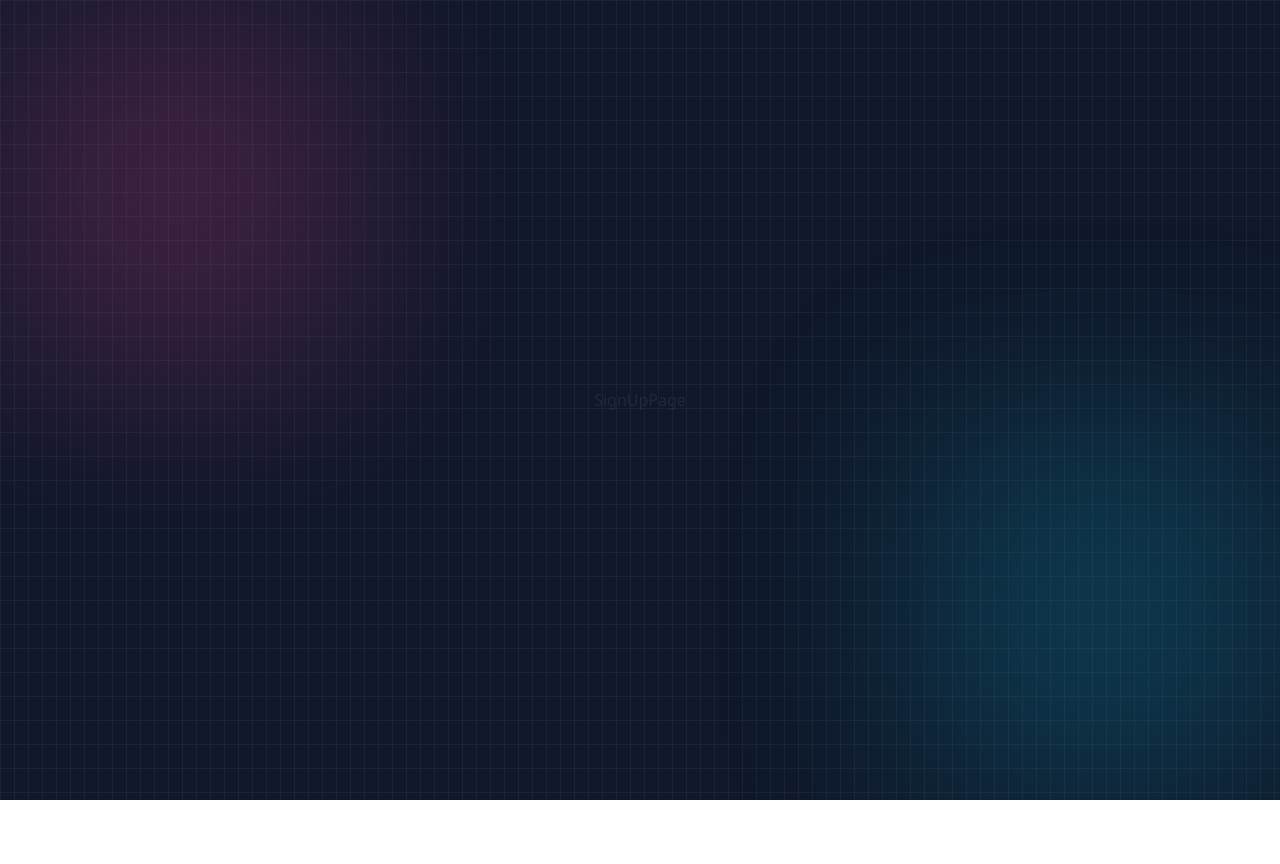
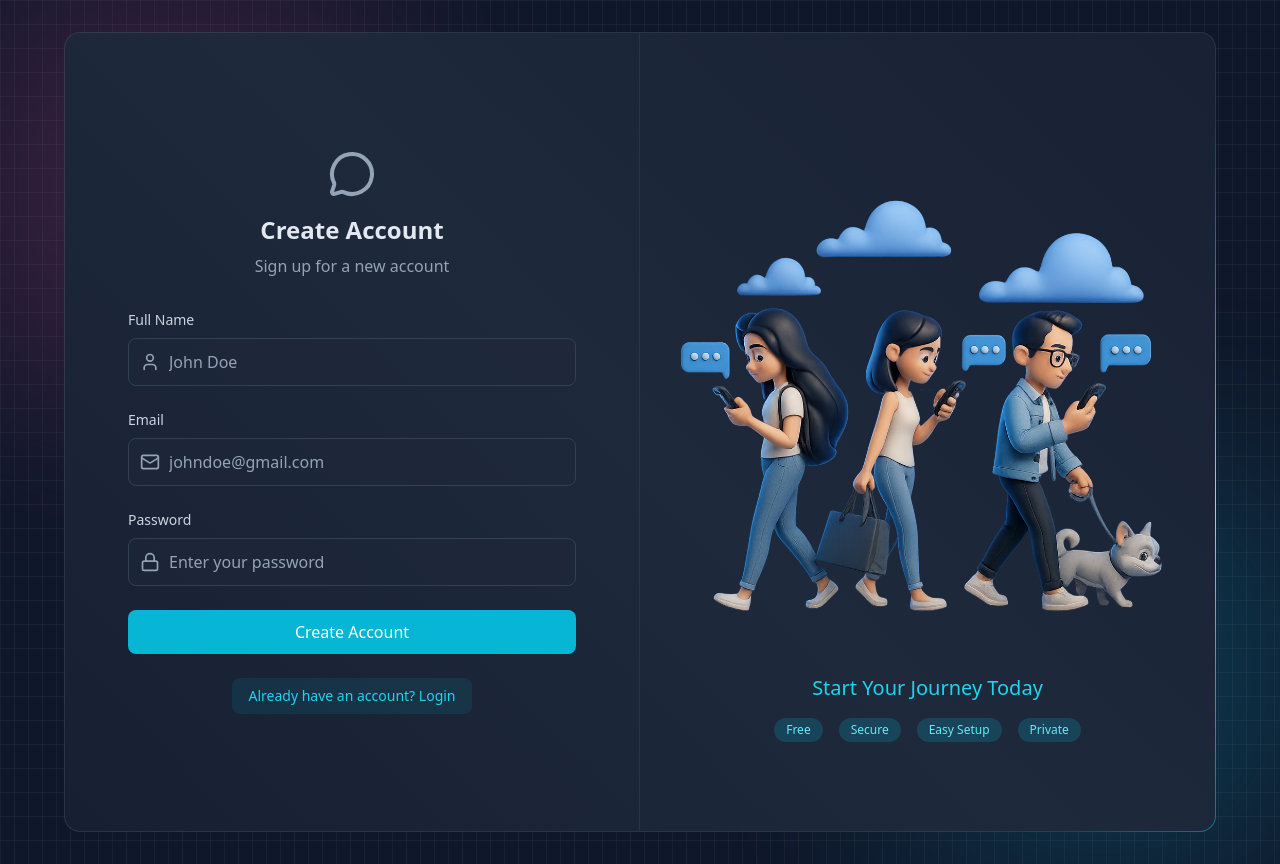
Before and after one commit to shivarm/chatify, a React (Vite) app in the folder client/: page /signup in a window 1280 px wide. Before the commit the page ends 800 px from the top, so only its background shows below. Built offline with nearby package versions, Linux system fonts and the light colour scheme; no server answers.

Commit message:
feat(ui): add signup page, check auth user with zustand

```diff
--- a/client/package.json
+++ b/client/package.json
@@ -11,8 +11,10 @@
   },
   "dependencies": {
     "axios": "^1.12.2",
+    "lucide-react": "^0.544.0",
     "react": "^19.1.1",
     "react-dom": "^19.1.1",
+    "react-hot-toast": "^2.6.0",
     "react-router": "^7.9.1",
     "zustand": "^5.0.3"
   },
--- a/client/src/App.jsx
+++ b/client/src/App.jsx
@@ -1,18 +1,36 @@
-import { Route, Routes } from "react-router";
+import { Route, Routes, Navigate } from "react-router";
+import { useEffect } from "react";
 
 import Layout from "./layout/Layout";
 import ChatPage from "./pages/ChatPage";
 import LoginPage from "./pages/LoginPage";
 import SignUpPage from "./pages/SignUpPage";
+import PageLoader from "./components/PageLoader";
+
+import { useAuthStore } from "./store/useAuthStore";
+import { Toaster } from "react-hot-toast";
 
 function App() {
+  const { checkAuth, isChecking, authUser } = useAuthStore();
+
+  useEffect(() => {
+    checkAuth();
+  }, [checkAuth]);
+
+  console.log("auth user", authUser);
+
+  if (isChecking) {
+    return <PageLoader />
+  }
+
   return (
     <Layout>
       <Routes>
-        <Route path="/" element={<ChatPage />} />
-        <Route path="/login" element={<LoginPage />} />
-        <Route path="/signup" element={<SignUpPage />} />
+        <Route path="/" element={authUser ? <ChatPage /> : <Navigate to="/login" />} />
+        <Route path="/login" element={!authUser ? <LoginPage /> : <Navigate to="/" />} />
+        <Route path="/signup" element={!authUser ? <SignUpPage /> : <Navigate to="/" />} />
       </Routes>
+      <Toaster />
     </Layout>
   );
 }
--- /dev/null
+++ b/client/src/components/AnimatedBorder.jsx
@@ -0,0 +1,8 @@
+function AnimatedBorder({ children }) {
+  return (
+    <div className="w-full h-full [background:linear-gradient(45deg,#172033,theme(colors.slate.800)_50%,#172033)_padding-box,conic-gradient(from_var(--border-angle),theme(colors.slate.600/.48)_80%,_theme(colors.cyan.500)_86%,_theme(colors.cyan.300)_90%,_theme(colors.cyan.500)_94%,_theme(colors.slate.600/.48))_border-box] rounded-2xl border border-transparent animate-border  flex overflow-hidden">
+      {children}
+    </div>
+  );
+}
+export default AnimatedBorder;
--- /dev/null
+++ b/client/src/components/PageLoader.jsx
@@ -0,0 +1,11 @@
+import { LoaderIcon } from "lucide-react";
+
+function PageLoader() {
+  return (
+    <div className="flex items-center justify-center h-screen">
+      <LoaderIcon className="size-10 animate-spin" />
+    </div>
+  );
+}
+
+export default PageLoader;
--- a/client/src/index.css
+++ b/client/src/index.css
@@ -1,3 +1,33 @@
 @tailwind base;
 @tailwind components;
 @tailwind utilities;
+
+@property --border-angle {
+  inherits: false;
+  initial-value: 0deg;
+  syntax: "<angle>";
+}
+
+.input {
+  @apply w-full bg-slate-800/50 border border-slate-700 rounded-lg py-2 pl-10 pr-4 text-slate-200 placeholder-slate-400 focus:ring-2 focus:ring-cyan-500 focus:border-transparent;
+}
+
+.auth-input-icon {
+  @apply absolute left-3 top-1/2 -translate-y-1/2 text-slate-400 size-5;
+}
+
+.auth-input-label {
+  @apply block text-sm font-medium text-slate-300 mb-2;
+}
+
+.auth-badge {
+  @apply inline-flex items-center px-3 py-1 text-xs font-medium rounded-full bg-cyan-500/20 text-cyan-300;
+}
+
+.auth-btn {
+  @apply w-full bg-cyan-500 text-white rounded-lg py-2.5 font-medium hover:bg-cyan-600 focus:ring-2 focus:ring-cyan-500;
+}
+
+.auth-link {
+  @apply px-4 py-2 inline-block bg-cyan-500/10 rounded-lg text-cyan-400 hover:text-cyan-500 text-sm transition-colors;
+}
--- a/client/src/layout/Decorators.jsx
+++ /dev/null
@@ -1,14 +0,0 @@
-import React from "react";
-
-function Decorators() {
-  return (
-    <>
-      {/* DECORATORS - GRID BG & GLOW SHAPES */}
-      <div className="absolute inset-0 bg-[linear-gradient(to_right,#4f4f4f2e_1px,transparent_1px),linear-gradient(to_bottom,#4f4f4f2e_1px,transparent_1px)] bg-[size:14px_24px]" />
-      <div className="absolute top-0 -left-4 size-96 bg-pink-500 opacity-20 blur-[100px]" />
-      <div className="absolute bottom-0 -right-4 size-96 bg-cyan-500 opacity-20 blur-[100px]" />
-    </>
-  );
-}
-
-export default Decorators;
--- a/client/src/lib/axios.js
+++ b/client/src/lib/axios.js
@@ -1,6 +1,6 @@
 import axios from "axios";
 
 export const axiosInstance = axios.create({
-  baseURL: import.meta.env.Mode === "development" ? "http://localhost:5000" : "/api",
+  baseURL: import.meta.env.MODE === "development" ? "http://localhost:5000/api" : "/api",
   withCredentials: true,
 });
--- a/client/src/pages/SignUpPage.jsx
+++ b/client/src/pages/SignUpPage.jsx
@@ -1,7 +1,126 @@
-import React from "react";
+import { useState } from "react";
+import { useAuthStore } from "../store/useAuthStore";
+import AnimatedBorder from "../components/AnimatedBorder";
+import { MessageCircleIcon, LockIcon, MailIcon, UserIcon, LoaderIcon } from "lucide-react";
+import { Link } from "react-router";
 
 function SignUpPage() {
-  return <div>SignUpPage</div>;
+  const [formData, setFormData] = useState({ fullName: "", email: "", password: "" });
+  const { signUp, isSigningUp } = useAuthStore();
+
+  const handleSubmit = (e) => {
+    e.preventDefault();
+    signUp(formData);
+  };
+
+  return (
+    <div className="w-full flex items-center justify-center p-4 bg-slate-900">
+      <div className="relative w-full max-w-6xl md:h-[800px] h-[650px]">
+        <AnimatedBorder>
+          <div className="w-full flex flex-col md:flex-row">
+            {/* FORM CLOUMN - LEFT SIDE */}
+            <div className="md:w-1/2 p-8 flex items-center justify-center md:border-r border-slate-600/30">
+              <div className="w-full max-w-md">
+                {/* HEADING TEXT */}
+                <div className="text-center mb-8">
+                  <MessageCircleIcon className="w-12 h-12 mx-auto text-slate-400 mb-4" />
+                  <h2 className="text-2xl font-bold text-slate-200 mb-2">Create Account</h2>
+                  <p className="text-slate-400">Sign up for a new account</p>
+                </div>
+
+                {/* FORM */}
+                <form onSubmit={handleSubmit} className="space-y-6">
+                  {/* FULL NAME */}
+                  <div>
+                    <label className="auth-input-label">Full Name</label>
+                    <div className="relative">
+                      <UserIcon className="auth-input-icon" />
+
+                      <input
+                        type="text"
+                        value={formData.fullName}
+                        onChange={(e) => setFormData({ ...formData, fullName: e.target.value })}
+                        className="input"
+                        placeholder="John Doe"
+                      />
+                    </div>
+                  </div>
+
+                  {/* EMAIL INPUT */}
+                  <div>
+                    <label className="auth-input-label">Email</label>
+                    <div className="relative">
+                      <MailIcon className="auth-input-icon" />
+
+                      <input
+                        type="email"
+                        value={formData.email}
+                        onChange={(e) => setFormData({ ...formData, email: e.target.value })}
+                        className="input"
+                        placeholder="johndoe@gmail.com"
+                      />
+                    </div>
+                  </div>
+
+                  {/* PASSWORD INPUT */}
+                  <div>
+                    <label className="auth-input-label">Password</label>
+                    <div className="relative">
+                      <LockIcon className="auth-input-icon" />
+
+                      <input
+                        type="password"
+                        value={formData.password}
+                        onChange={(e) => setFormData({ ...formData, password: e.target.value })}
+                        className="input"
+                        placeholder="Enter your password"
+                      />
+                    </div>
+                  </div>
+
+                  {/* SUBMIT BUTTON */}
+                  <button className="auth-btn" type="submit" disabled={isSigningUp}>
+                    {isSigningUp ? (
+                      <LoaderIcon className="w-full h-5 animate-spin text-center" />
+                    ) : (
+                      "Create Account"
+                    )}
+                  </button>
+                </form>
+
+                <div className="mt-6 text-center">
+                  <Link to="/login" className="auth-link">
+                    Already have an account? Login
+                  </Link>
+                </div>
+              </div>
+            </div>
+
+            {/* FORM ILLUSTRATION - RIGHT SIDE */}
+            <div className="hidden md:w-1/2 md:flex items-center justify-center p-6 bg-gradient-to-bl from-slate-800/20 to-transparent">
+              <div>
+                <img
+                  src="/signup.png"
+                  alt="People using mobile devices"
+                  className="w-full h-auto object-contain"
+                />
+                <div className="mt-6 text-center">
+                  <h3 className="text-xl font-medium text-cyan-400">Start Your Journey Today</h3>
+
+                  <div className="mt-4 flex justify-center gap-4">
+                    <span className="auth-badge">Free</span>
+                    <span className="auth-badge">Secure</span>
+                    <span className="auth-badge">Easy Setup</span>
+                    <span className="auth-badge">Private</span>
+                  </div>
+                </div>
+              </div>
+            </div>
+          </div>
+        </AnimatedBorder>
+      </div>
+    </div>
+  );
 }
 
 export default SignUpPage;
--- /dev/null
+++ b/client/src/store/useAuthStore.js
@@ -0,0 +1,34 @@
+import { create } from "zustand";
+import { axiosInstance } from "../lib/axios";
+import toast from "react-hot-toast";
+
+export const useAuthStore = create((set) => ({
+  authUser: null,
+  isCheckingAuth: true,
+  isSigningUp: false,
+
+  checkAuth: async () => {
+    try {
+      const response = await axiosInstance.get("/auth/check");
+      set({ authUser: response.data });
+    } catch (error) {
+      console.log("Error in authCheck", error);
+      set({ authUser: false });
+    } finally {
+      set({ isCheckingAuth: false });
+    }
+  },
+
+  signUp: async (data) => {
+    set({ isSigningUp: true });
+    try {
+      const response = await axiosInstance.post("/auth/signup", data);
+      set({ authUser: response.data });
+      toast.success("Account created successfully");
+    } catch (error) {
+      toast.error(error.response.data.message);
+    } finally {
+      set({ isSigningUp: false });
+    }
+  },
+}));
```
Also changed, not shown: client/public/signup.png (added), 1 other file (tests, documents, lock files or other folders).
